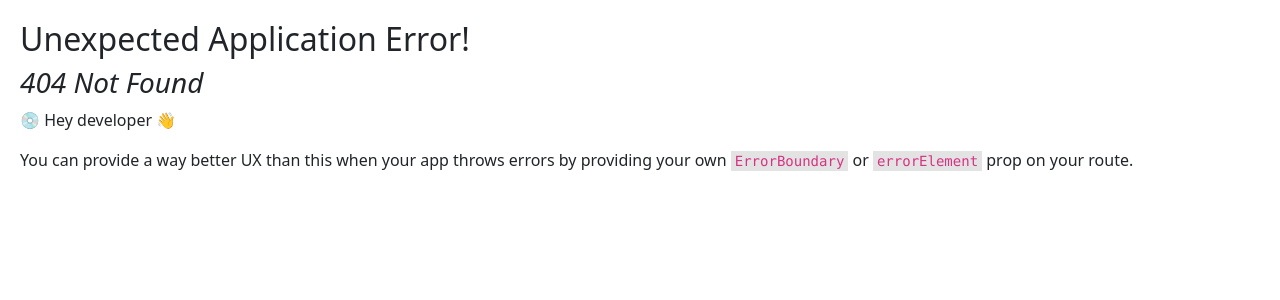
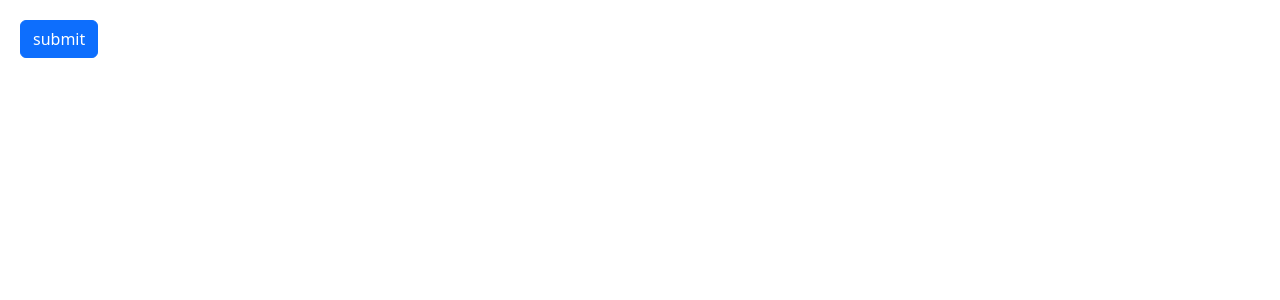
Before and after one commit to ali5422m/react-query, a React (Vite) app: page /contact in a window 1280 px wide. Before the commit this address had no page. Shown: the top 300 px of the page. Built offline with nearby package versions, Linux system fonts and the light colour scheme.

Commit message:
add useNavigate when i back user to another page automatically

```diff
--- /dev/null
+++ b/src/routing/ContactPage.tsx
@@ -0,0 +1,15 @@
+import {useNavigate} from "react-router-dom";
+
+const ContactPage = () => {
+    const navigate = useNavigate();
+    return (
+        <form onSubmit={(event) => {
+            event.preventDefault();
+            navigate("/");
+        }}>
+            <button className="btn btn-primary">submit</button>
+        </form>
+    );
+};
+
+export default ContactPage;
--- a/src/routing/routes.tsx
+++ b/src/routing/routes.tsx
@@ -1,11 +1,14 @@
 import {createBrowserRouter} from "react-router-dom";
 import Home from "./Home.tsx";
 import UserList from "./UserList.tsx";
+import ContactPage from "./ContactPage.tsx";
 
 
 const router = createBrowserRouter([
     { path: '/', element: <Home />},
     { path: '/users', element: <UserList />},
+    { path: '/contact', element: <ContactPage />},
+
 ]);
 
 export default router;
```
